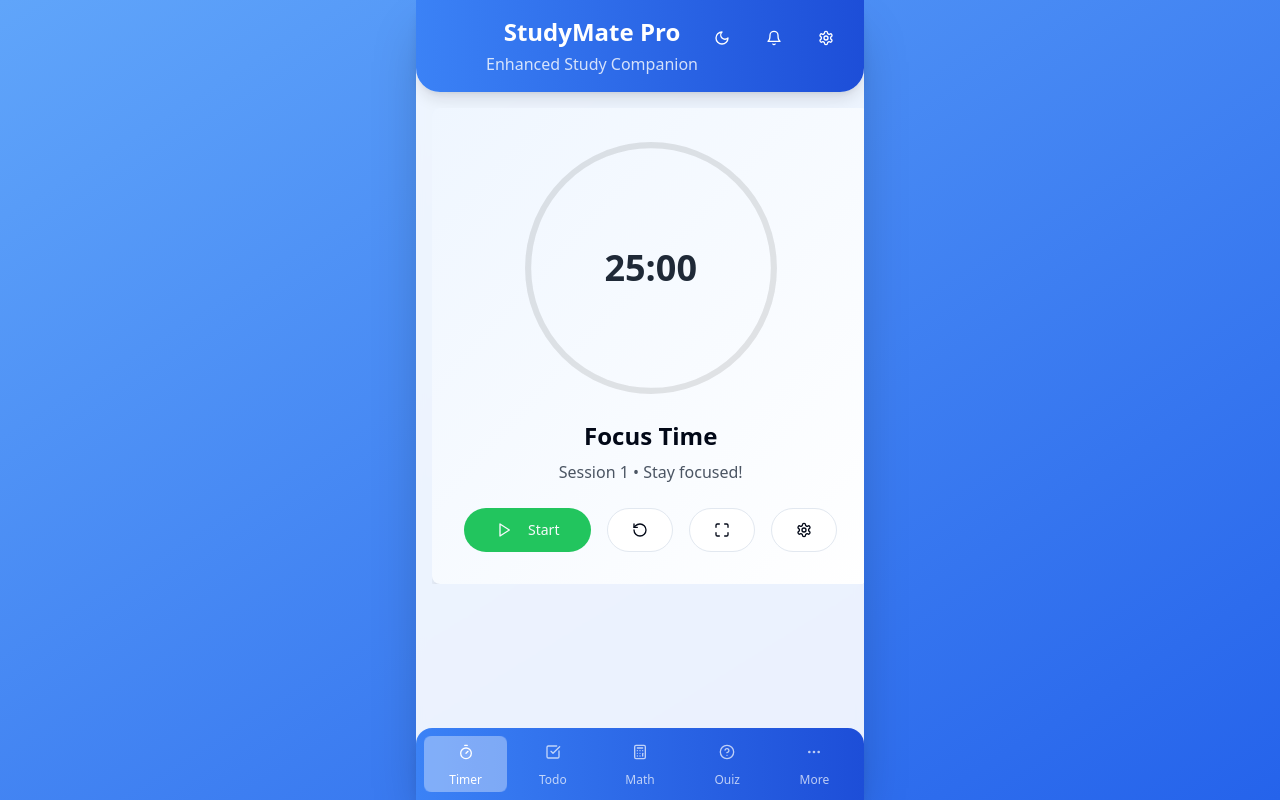
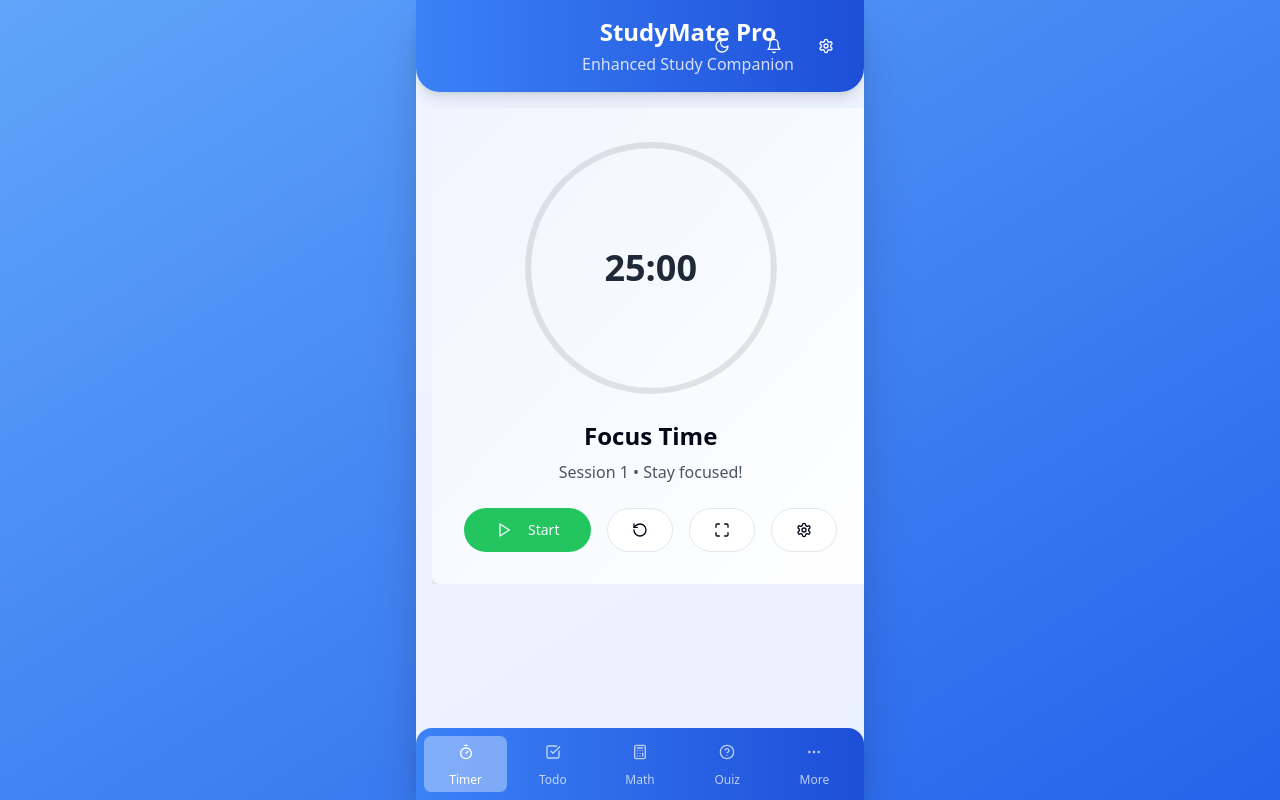
Before and after one commit to PauloStudioz/study-spark-mobile-android, a React (Vite) app: page / in a window 1280 px wide. Built offline with nearby package versions, Linux system fonts and the light colour scheme.

Commit message:
Fix: Center header content
Reverted the header content's padding to center the text and prevent overlaps.

```diff
--- a/src/pages/Index.tsx
+++ b/src/pages/Index.tsx
@@ -71,25 +71,31 @@ const AppContent = () => {
           ? 'bg-gray-800/80 backdrop-blur-sm'
           : 'bg-white/90 backdrop-blur-sm'
       }`}>
-        <header className={`flex-shrink-0 ${
+        <header
+          className={`flex-shrink-0 ${
             isDarkMode
               ? 'bg-gradient-to-r from-gray-800 to-gray-700 border-b border-gray-600'
               : `bg-gradient-to-r ${colors.headerGradient}`
-        } text-white px-4 py-4 rounded-b-3xl shadow-lg relative`}>
-          {/* The content stack gets right padding so header text can't overlap the icons */}
-          <div className="pr-24 sm:pr-24">
+          } text-white px-4 py-4 rounded-b-3xl shadow-lg relative`}
+        >
+          <div className="relative flex items-center justify-center w-full">
+            {/* Invisible box for left spacing (same width as right icons) */}
+            <div className="w-24 hidden sm:block" aria-hidden="true" />
+            <div className="flex flex-col text-center flex-1 min-w-0">
               <motion.h1
-              className="text-2xl font-bold text-center"
+                className="text-2xl font-bold truncate"
                 initial={{ opacity: 0, y: -20 }}
                 animate={{ opacity: 1, y: 0 }}
                 transition={{ duration: 0.5 }}
               >
                 StudyMate Pro
               </motion.h1>
-            <p className="text-center text-white/80 mt-1">Enhanced Study Companion</p>
+              <p className="text-white/80 mt-1 truncate">
+                Enhanced Study Companion
+              </p>
             </div>
-          {/* Header icon buttons: use flex, gap, and right-side absolute alignment, responsive fixes */}
-          <div className="absolute top-4 right-4 flex flex-row items-center gap-2 z-20">
+            {/* Header icon buttons */}
+            <div className="absolute right-0 top-0 flex flex-row items-center gap-2 z-20 h-full pr-0">
               <Button
                 onClick={toggleDarkMode}
                 variant="ghost"
@@ -107,6 +113,7 @@ const AppContent = () => {
               >
                 <SettingsIcon size={20} />
               </Button>
+            </div>
           </div>
         </header>
 
```
Lines whose indentation alone changed are shown as unchanged.
